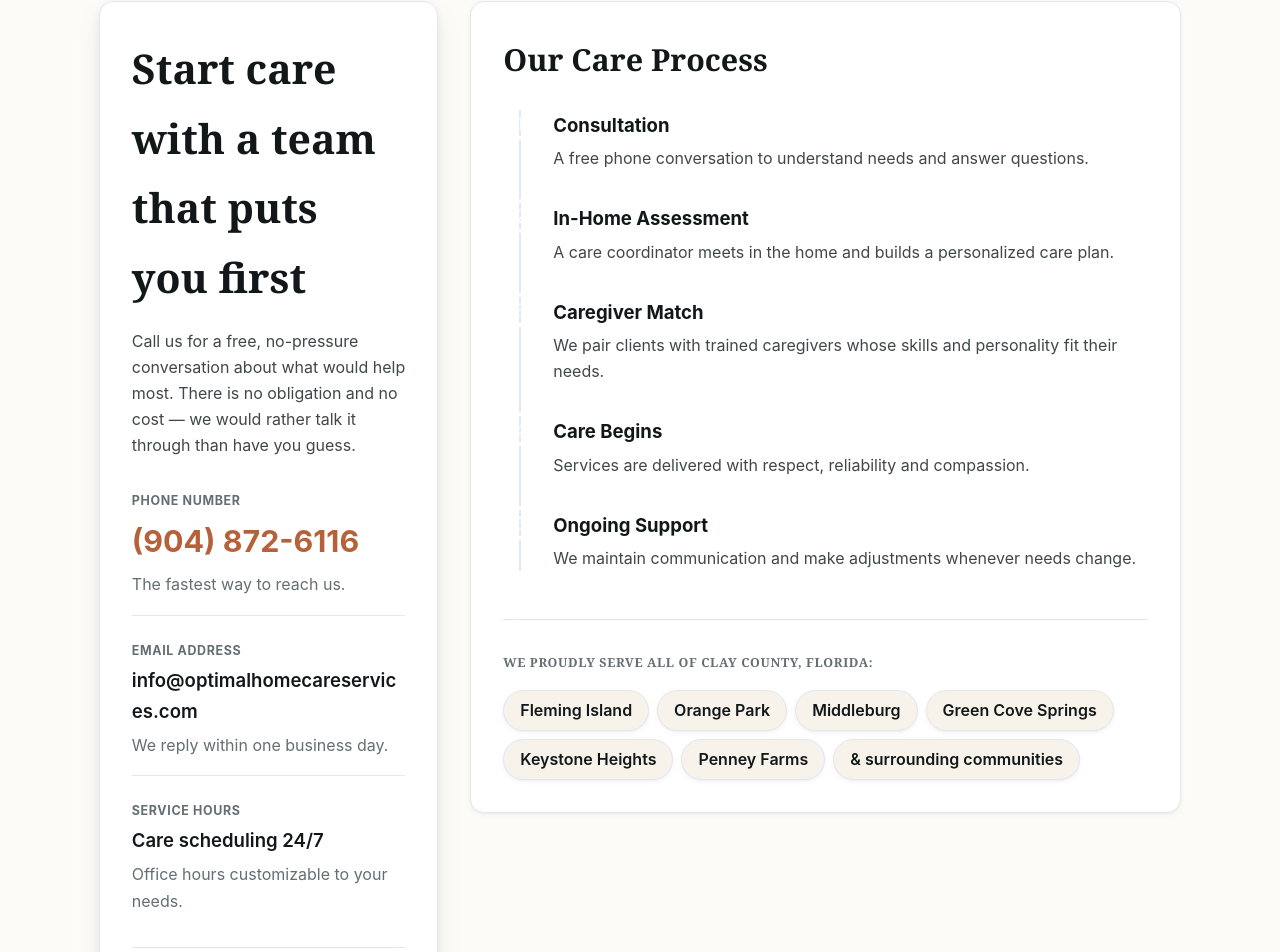
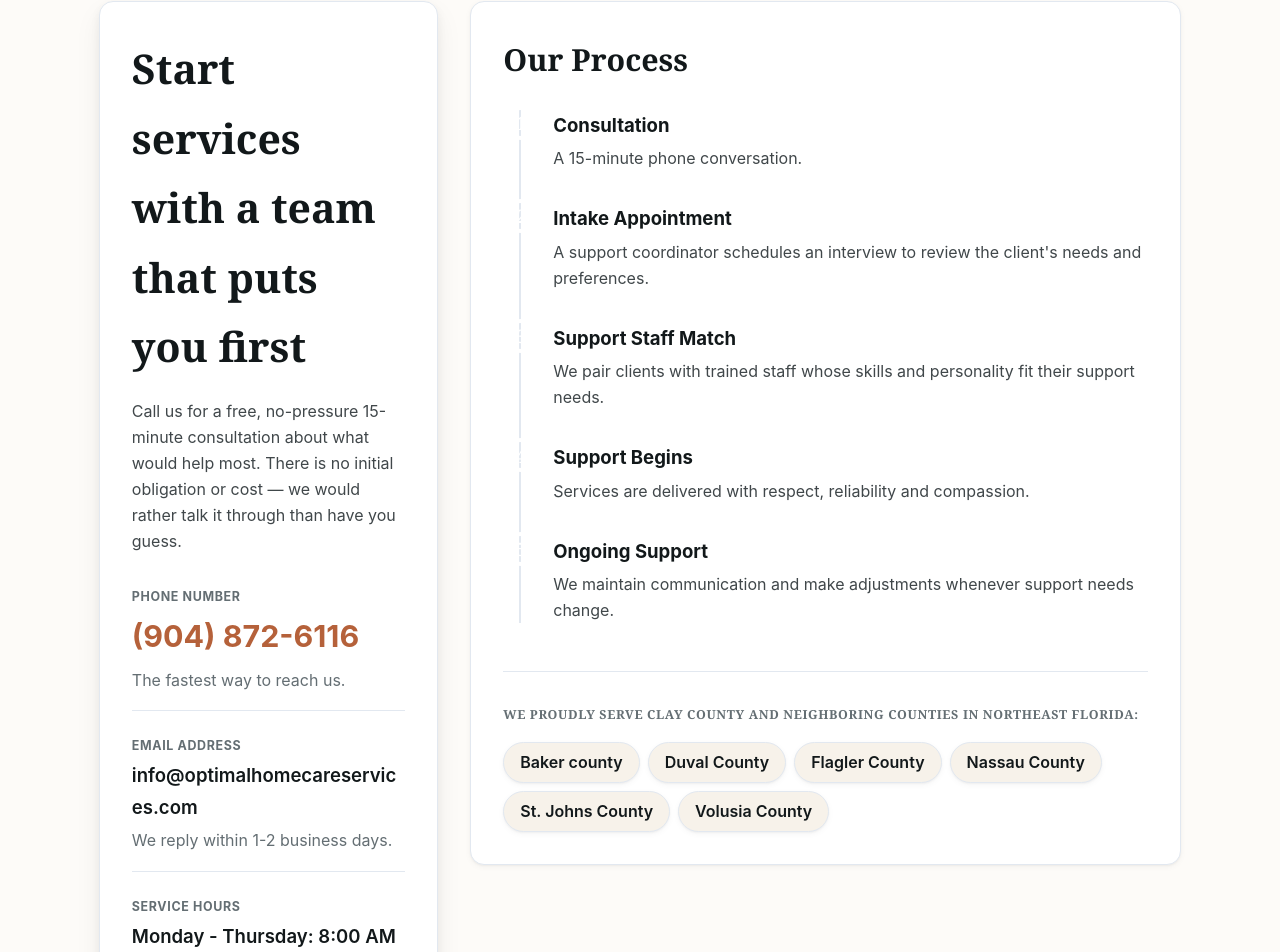
Before and after one commit to adhikarianilkumar/my-firebase-next-app, a Next.js app: page /contact in a window 1280 px wide. Shown: the part 126-1078 px from the top of the page. Built offline with nearby package versions, Linux system fonts and the light colour scheme.

Commit message:
Update contact page content and remove develop branch from Firebase workflow

```diff
--- a/app/about/page.tsx
+++ b/app/about/page.tsx
@@ -69,7 +69,7 @@ export default function AboutPage() {
           <div className="max-w-[760px] mx-auto text-center mb-10">
             <h2 className="text-step-3 font-display font-bold text-white mb-3">Trust is earned before the first visit</h2>
             <p className="text-step-0 text-white/80 m-0 leading-relaxed">
-              All caregivers undergo background checks, training and ongoing supervision. We follow recognized care standards and maintain strict infection-control practices to protect our clients and their families.
+              All staff will undergo level II background checks, training and ongoing supervision. We follow recognized homemaker and companion service standards.
             </p>
           </div>
 
@@ -77,9 +77,7 @@ export default function AboutPage() {
             {[
               "Level II background checks on every personal support associate, before placement",
               "Ongoing training and competency verification",
-              "Active supervision by care coordinators, not just at intake",
-              "Recognized care standards applied consistently",
-              "Strict infection-control practices in every home"
+              "Active supervision by support coordinators, not just at intake"
             ].map((rule, idx) => (
               <div key={idx} className="bg-brand-ink-deep border border-brand-ink-soft p-5 rounded-brand-md flex items-start gap-3">
                 <span className="text-brand-clay-500 font-bold text-step-1 leading-none">✓</span>
--- a/app/contact/page.tsx
+++ b/app/contact/page.tsx
@@ -9,8 +9,8 @@ export default function ContactPage() {
           {/* Main Info Sidebar Block Card */}
           <div className="lg:col-span-4 bg-white p-6 md:p-8 rounded-brand-md border border-brand-line shadow-brand-md flex flex-col justify-between min-h-[500px]">
             <div>
-              <h1 className="text-step-3 font-display font-bold text-brand-ink-dark mb-4">Start care with a team that puts you first</h1>
-              <p className="text-step-minus-1 text-brand-ink-soft mb-8 leading-relaxed">Call us for a free, no-pressure conversation about what would help most. There is no obligation and no cost — we would rather talk it through than have you guess.</p>
+              <h1 className="text-step-3 font-display font-bold text-brand-ink-dark mb-4">Start services with a team that puts you first</h1>
+              <p className="text-step-minus-1 text-brand-ink-soft mb-8 leading-relaxed">Call us for a free, no-pressure 15-minute consultation about what would help most. There is no initial obligation or cost — we would rather talk it through than have you guess.</p>
 
               <div className="space-y-6">
                 <div className="pb-4 border-b border-brand-line">
@@ -22,13 +22,16 @@ export default function ContactPage() {
                 <div className="pb-4 border-b border-brand-line">
                   <span className="block text-[0.78rem] font-bold tracking-wider text-brand-muted uppercase mb-1">Email Address</span>
                   <a href="mailto:info@optimalhomecareservices.com" className="text-step-0 font-semibold text-brand-ink-dark break-all hover:text-brand-clay-600 transition-colors">info@optimalhomecareservices.com</a>
-                  <p className="text-step-minus-1 text-brand-muted m-0 mt-1">We reply within one business day.</p>
+                  <p className="text-step-minus-1 text-brand-muted m-0 mt-1">We reply within 1-2 business days.</p>
                 </div>
 
                 <div>
                   <span className="block text-[0.78rem] font-bold tracking-wider text-brand-muted uppercase mb-1">Service Hours</span>
-                  <p className="text-step-0 font-semibold text-brand-ink-dark m-0">Care scheduling 24/7</p>
-                  <p className="text-step-minus-1 text-brand-muted m-0 mt-1">Office hours customizable to your needs.</p>
+                  <p className="text-step-0 font-semibold text-brand-ink-dark m-0">Monday - Thursday: 8:00 AM - 5:00 PM</p>
+                  <p className="text-step-0 font-semibold text-brand-ink-dark m-0">Friday: 8:00 AM - 12:00 PM</p>
+                  <p className="text-step-0 font-semibold text-brand-ink-dark m-0">Saturday - Sunday: Closed</p>
+                  <p className="text-step-0 font-semibold text-brand-ink-dark m-0">After Office Hours: 1-866-328-9181</p>
+                  <p className="text-step-minus-1 text-brand-muted m-0 mt-1">Support schedule customizable to your needs.</p>
                 </div>
               </div>
             </div>
@@ -40,16 +43,16 @@ export default function ContactPage() {
 
           {/* Interactive Steps Process Target Layout */}
           <div className="lg:col-span-8 bg-white p-6 md:p-8 rounded-brand-md border border-brand-line shadow-brand-sm">
-            <h2 className="text-step-2 font-display font-bold text-brand-ink-dark mb-6">Our Care Process</h2>
+            <h2 className="text-step-2 font-display font-bold text-brand-ink-dark mb-6">Our Process</h2>
 
             {/* Visual counter line connection path */}
             <div className="relative border-l-2 border-brand-line pl-8 ml-4 space-y-8">
               {[
-                { s: "Consultation", d: "A free phone conversation to understand needs and answer questions." },
-                { s: "In-Home Assessment", d: "A care coordinator meets in the home and builds a personalized care plan." },
-                { s: "Caregiver Match", d: "We pair clients with trained caregivers whose skills and personality fit their needs." },
-                { s: "Care Begins", d: "Services are delivered with respect, reliability and compassion." },
-                { s: "Ongoing Support", d: "We maintain communication and make adjustments whenever needs change." }
+                { s: "Consultation", d: "A 15-minute phone conversation." },
+                { s: "Intake Appointment", d: "A support coordinator schedules an interview to review the client's needs and preferences." },
+                { s: "Support Staff Match", d: "We pair clients with trained staff whose skills and personality fit their support needs." },
+                { s: "Support Begins", d: "Services are delivered with respect, reliability and compassion." },
+                { s: "Ongoing Support", d: "We maintain communication and make adjustments whenever support needs change." }
               ].map((step, idx) => (
                 <div key={idx} className="relative">
                   {/* Absolute Counter Circle Badge */}
@@ -64,9 +67,9 @@ export default function ContactPage() {
 
             {/* Structured Coverage Boundaries Area Tags */}
             <div className="mt-12 pt-8 border-t border-brand-line">
-              <h3 className="text-[0.78rem] font-bold tracking-wider text-brand-muted uppercase mb-4">We proudly serve all of Clay County, Florida:</h3>
+              <h3 className="text-[0.78rem] font-bold tracking-wider text-brand-muted uppercase mb-4">We proudly serve Clay County and neighboring counties in  northeast Florida:</h3>
               <ul className="flex flex-wrap gap-2 list-none p-0 m-0">
-                {["Fleming Island", "Orange Park", "Middleburg", "Green Cove Springs", "Keystone Heights", "Penney Farms", "& surrounding communities"].map((item, i) => (
+                {["Baker county", "Duval County", "Flagler County", "Nassau County", "St. Johns County", "Volusia County"].map((item, i) => (
                   <li key={i} className="m-0 bg-brand-sand-100 border border-brand-line px-4 py-1.5 rounded-full text-step-minus-1 font-semibold text-brand-ink-dark shadow-brand-sm">
                     {item}
                   </li>
```
